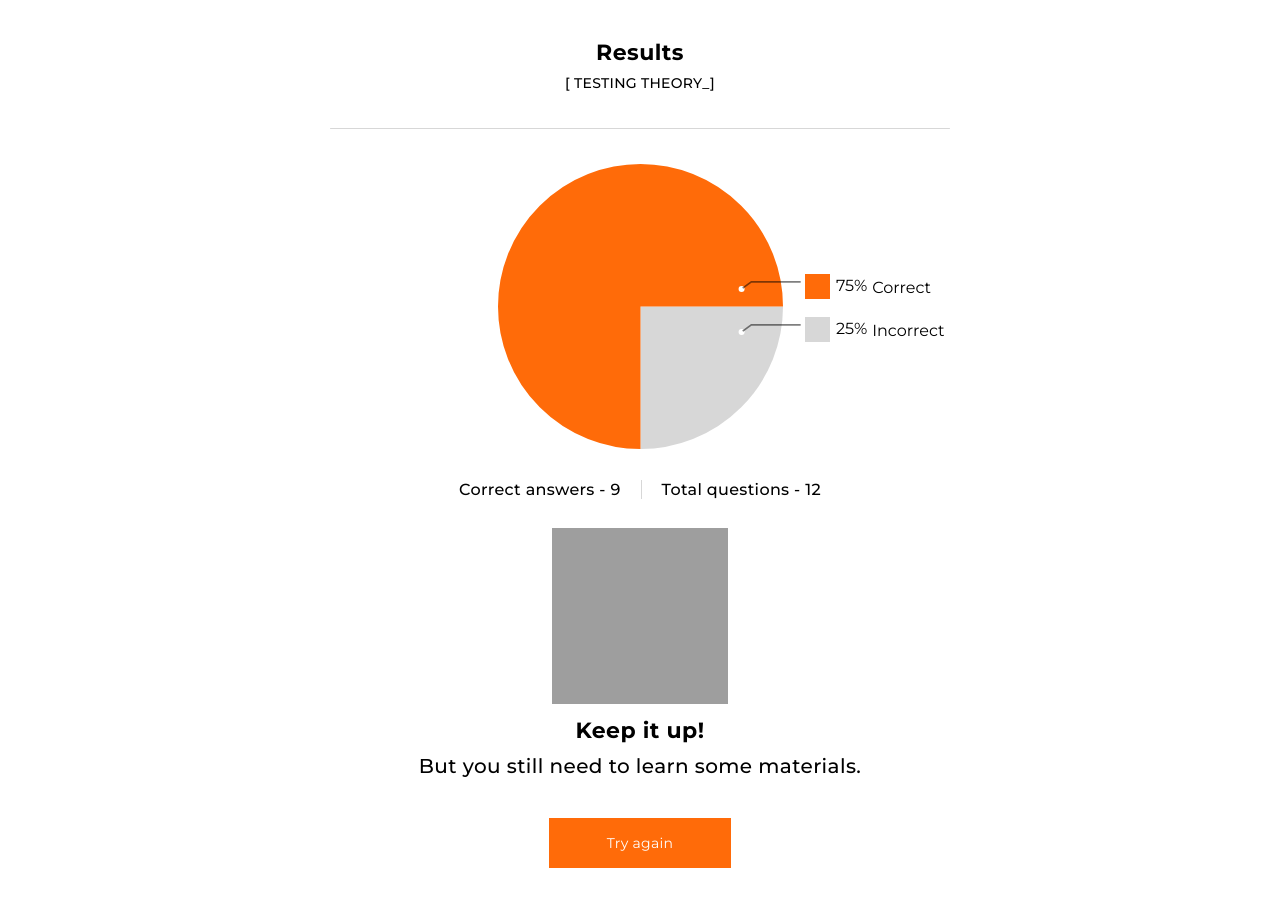
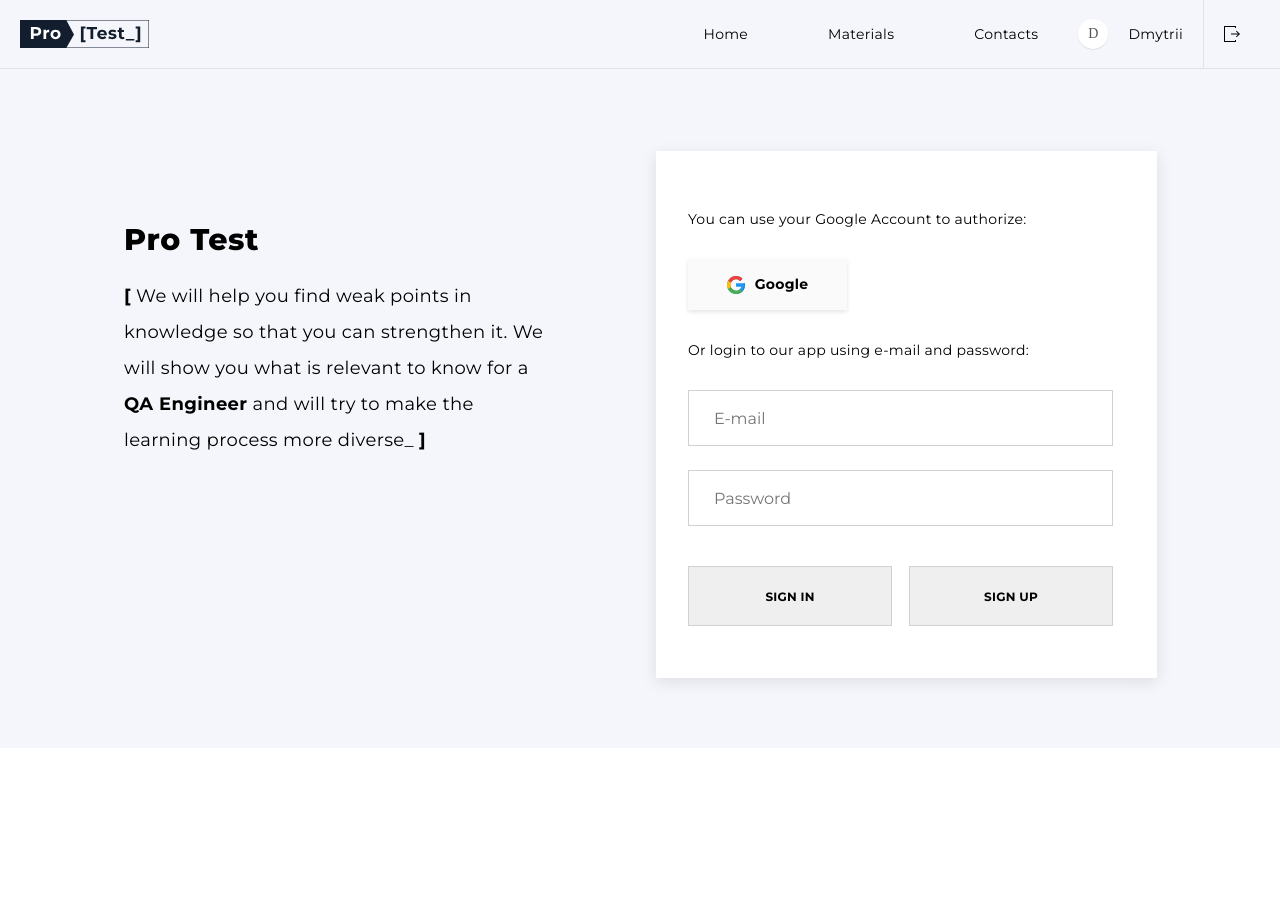
Before and after one commit to mkundeev/team-project-goit-final-fe, a React (Create React App) app: page / in a window 1280 px wide. Shown: the top 906 px of the page. After the commit the page ends 800 px from the top, so only its background shows below. Built offline with nearby package versions, Linux system fonts and the light colour scheme; grey boxes are pictures that could not be loaded.

Commit message:
fix Chart

```diff
--- a/src/App.jsx
+++ b/src/App.jsx
@@ -10,7 +10,6 @@ import RingLoader from 'react-spinners/RingLoader';
 import PublicRoute from './routes/PublicRoute';
 import PrivateRoute from './routes/PrivateRoute';
 import Header from 'components/Header/Header';
-import Chart from './components/Chart/Chart';
 
 const AuthorizationPage = lazy(() =>
   import(
@@ -41,8 +40,7 @@ function App() {
   }, [data, dispatch]);
   return (
     <div>
-      <Chart />
-      {/* <Suspense
+      <Suspense
         fallback={
           <div className="loader">
             <RingLoader color="#1212dc" size={250} />
@@ -93,7 +91,7 @@ function App() {
             }
           />
         </Routes>
-      </Suspense> */}
+      </Suspense>
       <ToastContainer
         autoClose={4000}
         closeButton={false}
```
